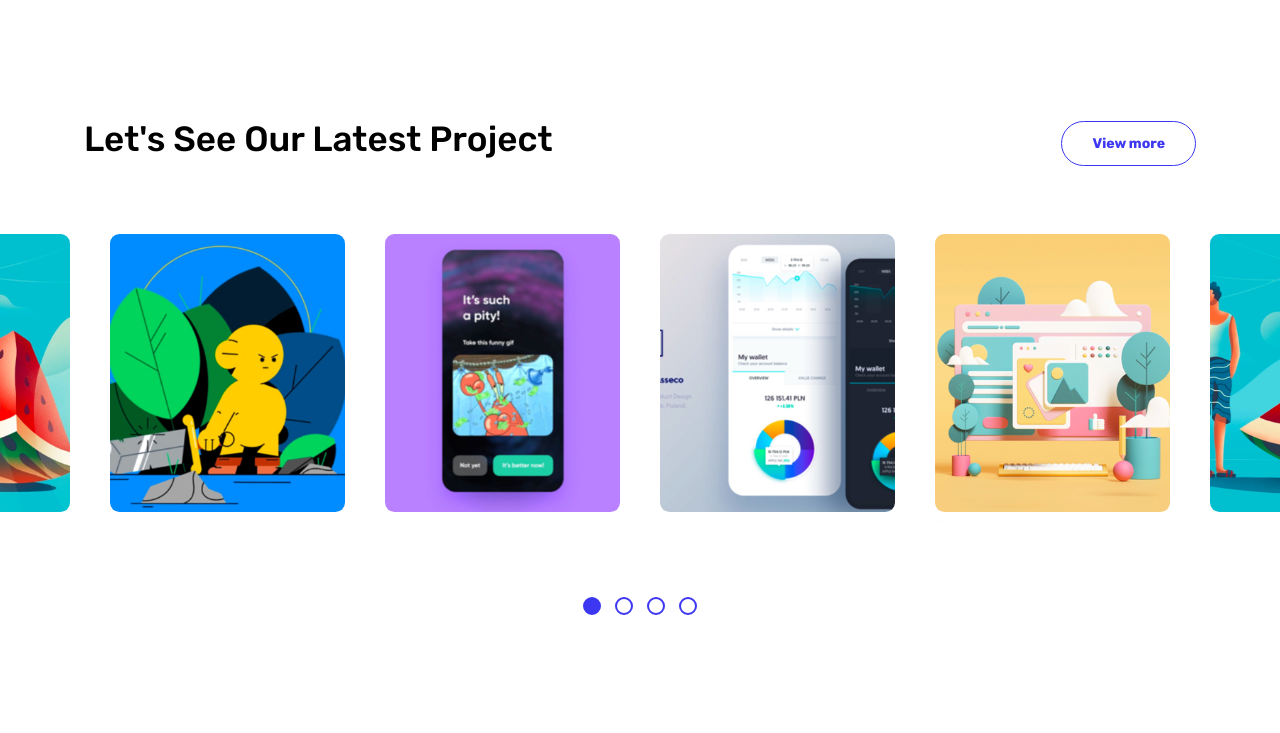
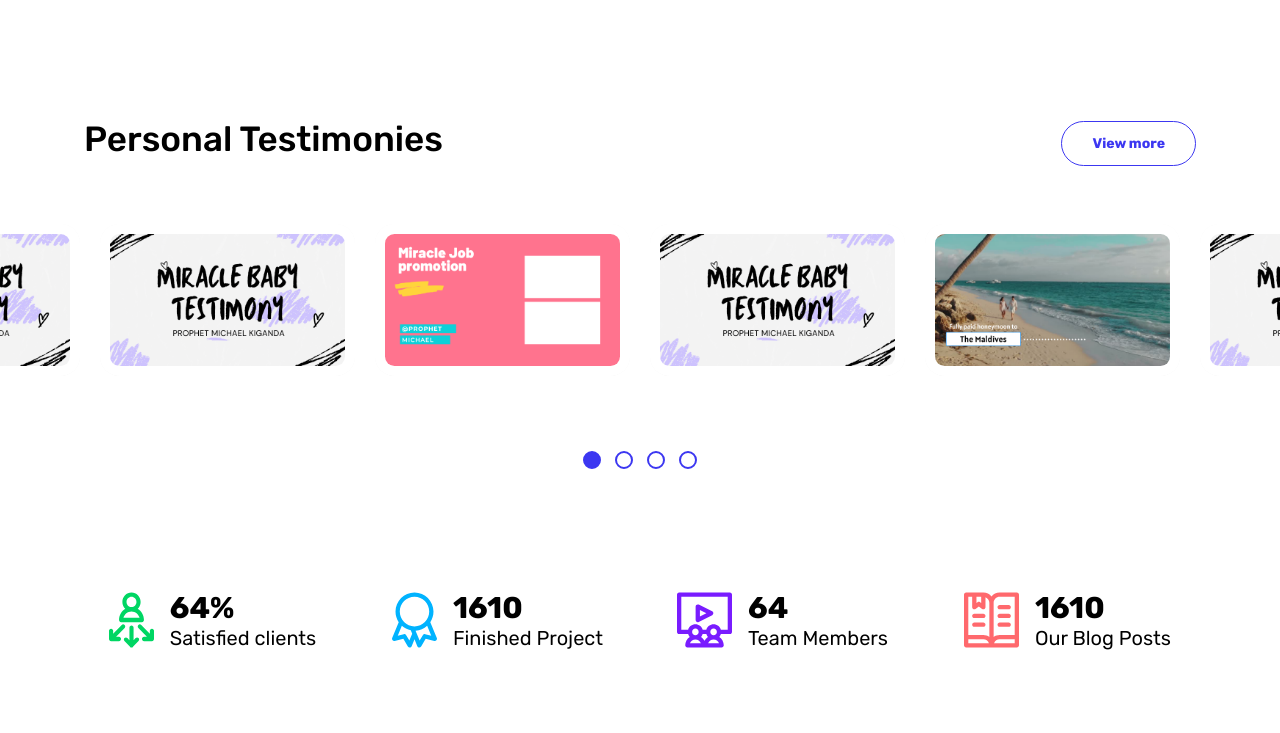
Before and after one commit to neelxie/starty, a website: page index.html in a window 1280 px wide. Shown: the part 2156-2889 px from the top of the page. Drawn offline with Linux system fonts and the light colour scheme.

Commit message:
testimonies

```diff
--- a/index.html
+++ b/index.html
@@ -171,7 +171,7 @@
 					<div class="row mb-5">
 						<div class="col-sm-12">
 							<div class="d-sm-flex justify-content-between align-items-center mb-2">
-								<h3 class="font-weight-medium text-dark ">Let's See Our Latest Project</h3>
+								<h3 class="font-weight-medium text-dark ">Personal Testimonies</h3>
 								<div><a href="#" class="btn btn-outline-primary">View more</a></div>
 							</div>
 						</div>
@@ -180,49 +180,49 @@
 				<div class="mb-5" data-aos="fade-up">
 					<div class="owl-carousel-projects owl-carousel owl-theme">
 						<div class="item">
-							<img src="images/carousel/slider1.jpg" alt="slider">
+							<img src="images/carousel/slider1.png" alt="slider">
 						</div>
 						<div class="item">
-							<img src="images/carousel/slider2.jpg" alt="slider">
+							<img src="images/carousel/slider2.png" alt="slider">
 						</div>
 						<div class="item">
-							<img src="images/carousel/slider3.jpg" alt="slider">
+							<img src="images/carousel/slider3.png" alt="slider">
 						</div>
 						<div class="item">
-							<img src="images/carousel/slider4.jpg" alt="slider">
+							<img src="images/carousel/slider4.png" alt="slider">
 						</div>
 						<div class="item">
-							<img src="images/carousel/slider5.jpg" alt="slider">
+							<img src="images/carousel/slider5.png" alt="slider">
 						</div>
 						<div class="item">
-							<img src="images/carousel/slider1.jpg" alt="slider">
+							<img src="images/carousel/slider1.png" alt="slider">
 						</div>
 						<div class="item">
-							<img src="images/carousel/slider2.jpg" alt="slider">
+							<img src="images/carousel/slider2.png" alt="slider">
 						</div>
 						<div class="item">
-							<img src="images/carousel/slider3.jpg" alt="slider">
+							<img src="images/carousel/slider3.png" alt="slider">
 						</div>
 						<div class="item">
-							<img src="images/carousel/slider4.jpg" alt="slider">
+							<img src="images/carousel/slider4.png" alt="slider">
 						</div>
 						<div class="item">
-							<img src="images/carousel/slider5.jpg" alt="slider">
+							<img src="images/carousel/slider5.png" alt="slider">
 						</div>
 						<div class="item">
-							<img src="images/carousel/slider1.jpg" alt="slider">
+							<img src="images/carousel/slider1.png" alt="slider">
 						</div>
 						<div class="item">
-							<img src="images/carousel/slider2.jpg" alt="slider">
+							<img src="images/carousel/slider2.png" alt="slider">
 						</div>
 						<div class="item">
-							<img src="images/carousel/slider3.jpg" alt="slider">
+							<img src="images/carousel/slider3.png" alt="slider">
 						</div>
 						<div class="item">
-							<img src="images/carousel/slider4.jpg" alt="slider">
+							<img src="images/carousel/slider4.png" alt="slider">
 						</div>
 						<div class="item">
-							<img src="images/carousel/slider5.jpg" alt="slider">
+							<img src="images/carousel/slider5.png" alt="slider">
 						</div>
 					</div>
 				</div>
```
Also changed, not shown: images/carousel/slider1.jpg (deleted), images/carousel/slider1.png (added), images/carousel/slider2.jpg (deleted), images/carousel/slider2.png (added), images/carousel/slider3.jpg (deleted), images/carousel/slider3.png (added), images/carousel/slider4.jpg (deleted), images/carousel/slider4.png (added), images/carousel/slider5.jpg (deleted), images/carousel/slider5.png (added).
